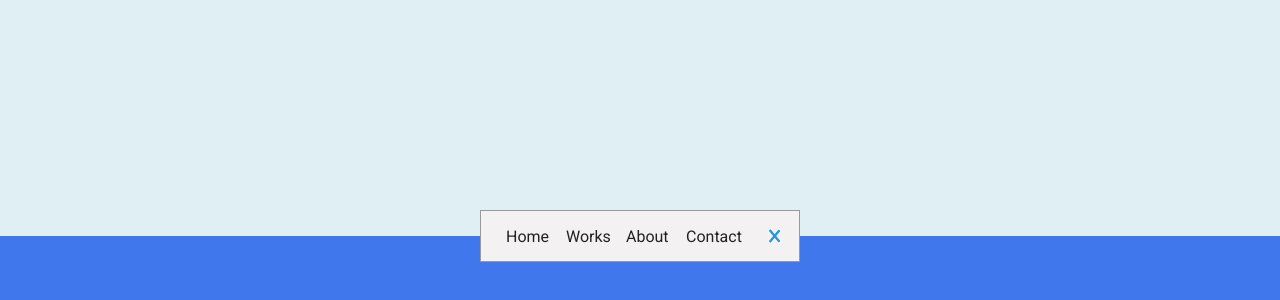
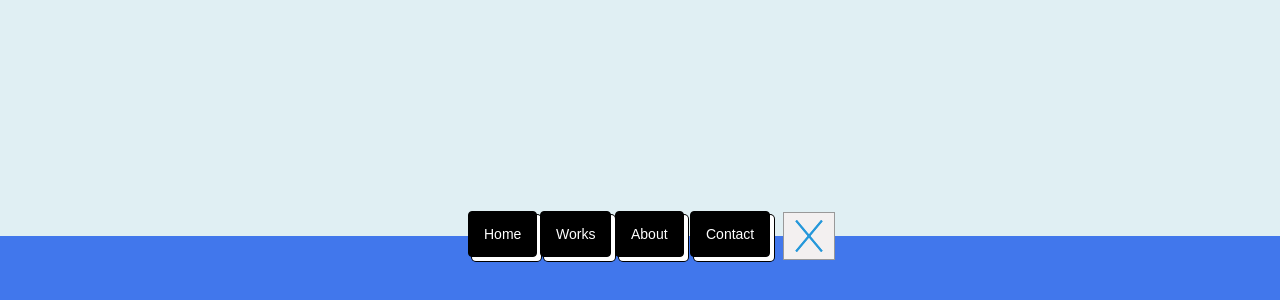
Before and after one commit to etoundijuniorpierre/code_everyday_challenge_100, a plain HTML site: page day_14_Animated Navigation/index.html in a window 1280 px wide. Shown: the part 164-464 px from the top of the page. Drawn offline with Linux system fonts and the light colour scheme.

Commit message:
add v_custom projet day_14

```diff
--- a/day_14_Animated Navigation/script.js
+++ b/day_14_Animated Navigation/script.js
@@ -14,6 +14,7 @@ function close() {
     navBar.classList.remove("active_2");
     bar_One.classList.add("active");
     bar_Two.classList.add("active");
+    crox.classList.add("active");
     bar_One.classList.remove("active_2");
     bar_Two.classList.remove("active_2");
     ul.style.position = "absolute";
@@ -33,6 +34,7 @@ function open() {
         navBar.classList.add("active_2");
         bar_One.classList.remove("active");
         bar_Two.classList.remove("active");
+        crox.classList.remove("active");
         bar_One.classList.add("active_2");
         bar_Two.classList.add("active_2");
         ul.style.position = "relative";
--- a/day_14_Animated Navigation/style.css
+++ b/day_14_Animated Navigation/style.css
@@ -43,10 +43,9 @@ body {
     justify-content: center;
     align-items: center;
     gap: 15px;
-    background: #f3f1f1;
-    border: 1px solid #999;
+
     padding: 15px;
-    width: 320px;
+    width: 350px;
     opacity: 1;
 }
 
@@ -57,12 +56,12 @@ body {
 
 .navBar.active_2 {
     animation: animeNavBar_2 0.8s ease-in-out;
-    width: 320px;
+    width: 350px;
 }
 
 @keyframes animeNavBar {
     from {
-        width: 320px;
+        width: 350px;
     }
 
     to {
@@ -76,7 +75,7 @@ body {
     }
 
     to {
-        width: 320px;
+        width: 350px;
     }
 }
 
@@ -86,8 +85,10 @@ ul {
     gap: 15px;
     color: #222;
     margin-left: -25px;
-    position: relative; /* Ensuring ul is the context for li absolute positioning */
-    width: 100%; /* Make ul take full width */
+    position: relative;
+    width: 100%;
+    height: 100%;
+
 }
 
 ul.active {
@@ -138,26 +139,70 @@ li {
     list-style: none;
     opacity: 1;
     position: absolute;
+  appearance: button;
+  background-color: #000;
+  background-image: none;
+  border: 1px solid #000;
+  border-radius: 4px;
+  box-shadow: #fff 4px 4px 0 0,#000 4px 4px 0 1px;
+  box-sizing: border-box;
+  color: #fff;
+  cursor: pointer;
+  display: inline-block;
+  font-family: ITCAvantGardeStd-Bk,Arial,sans-serif;
+  font-size: 14px;
+  font-weight: 400;
+  line-height: 20px;
+  overflow: visible;
+  padding: 12px 15px;
+  text-align: center;
+  text-transform: none;
+  touch-action: manipulation;
+  user-select: none;
+  -webkit-user-select: none;
+  vertical-align: middle;
+  white-space: nowrap;
+
 }
 
+.li:focus {
+  text-decoration: none;
+}
+
+.li:hover {
+  text-decoration: none;
+}
+
+.li:active {
+  box-shadow: rgba(0, 0, 0, .125) 0 3px 5px inset;
+  outline: 0;
+}
+
+.li:not([disabled]):active {
+  box-shadow: #fff 2px 2px 0 0, #000 2px 2px 0 1px;
+  transform: translate(2px, 2px);
+}
+
+
 li:nth-child(1) {
-    left: 35px;
-    top: -9px;
+    left: 13px;
+    top: -25px;
+
 }
 
 li:nth-child(2) {
-    left: 95px;
-    top: -9px;
+    left: 85px;
+    top: -25px;
 }
 
 li:nth-child(3) {
-    left: 155px;
-    top: -9px;
+    left: 160px;
+    top: -25px;
 }
 
 li:nth-child(4) {
-    left: 215px;
-    top: -9px;
+    left: 235px;
+    top: -25px;
 }
 
 li.active {
@@ -217,6 +262,7 @@ span {
     height: 2px;
     width: 80%;
     transform: none;
+    position: absolute;
     margin-top: 10px;
     animation: animeCroxBar 0.6s linear;
 }
@@ -225,6 +271,7 @@ span {
     height: 2px;
     width: 80%;
     transform: none;
+    position: absolute;
     margin-bottom: 10px;
     animation: animeCroxBar_2 0.6s linear;
 }
@@ -253,7 +300,25 @@ span {
     flex-direction: column;
     justify-content: space-around;
     align-items: center;
+    background: #f3f0f0;
+    border: 1px solid #999;
+    padding: 23px 25px;
+    margin-right: -35px;
     gap: 15px;
+}
+
+.crox.active {
+    animation: animecroxbox 0.8s ease-out;
+}
+
+@keyframes animecroxbox {
+    from {
+        right: -120px;
+    }
+
+    to {
+        right: 0px;
+    }
 }
 
 
@@ -261,12 +326,12 @@ span {
 @keyframes animeCroxBar {
     from {
         transform: rotate(50deg);
-        left: 120px;
+        left:120px;
         top: -1.5px;
     }
 
     to {
-        transform: rotate(320deg);
+        transform: rotate(300deg);
         left: 0;
         top: 3px;
     }
@@ -283,7 +348,7 @@ span {
     }
 
     to {
-        transform: rotate(-320deg);
+        transform: rotate(-300deg);
         left: 0;
         bottom: 3px;
     }
```
